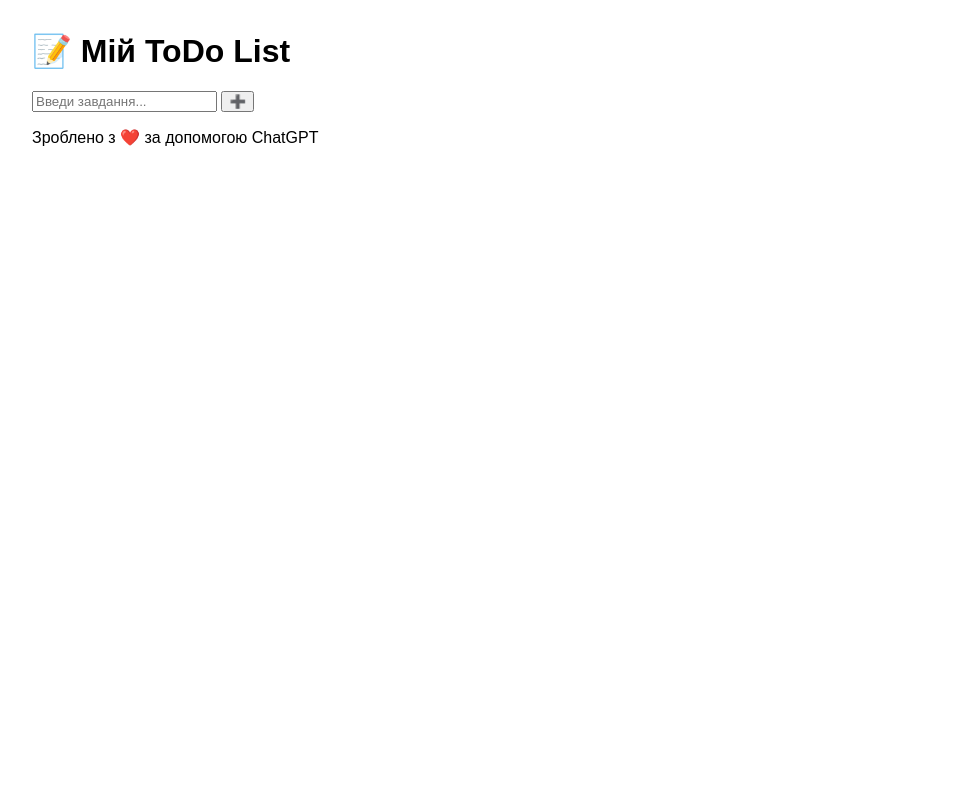
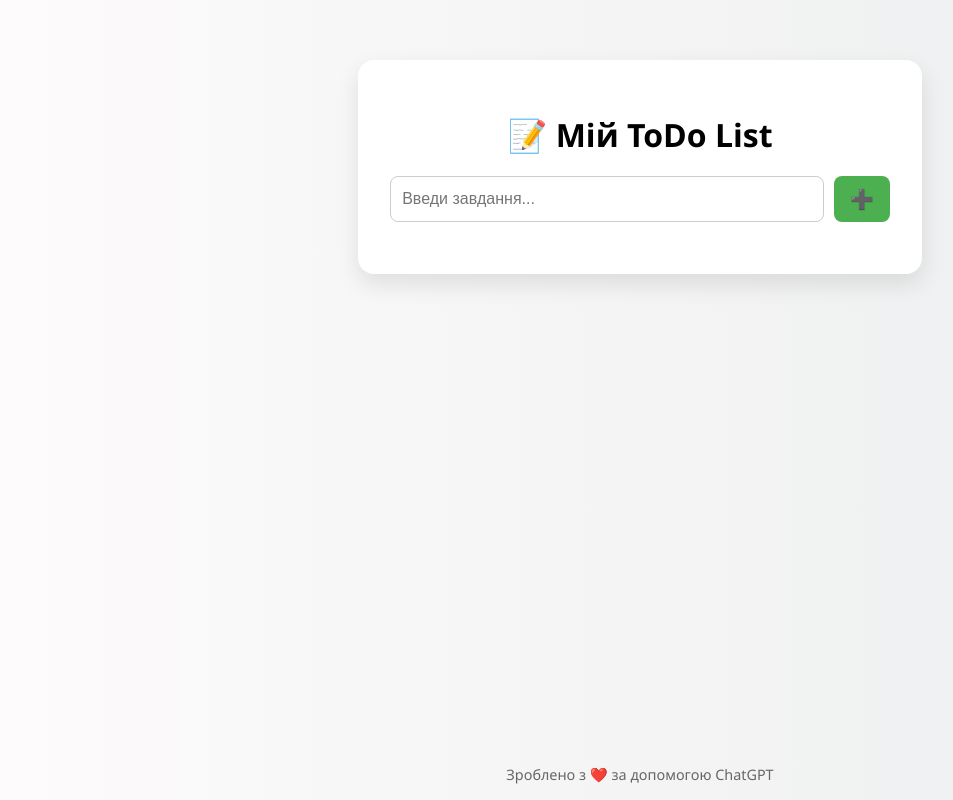
Before and after one commit to visi13/ToDoList, a plain HTML site: page index.html in a window 1280 px wide. Shown: the whole page, without its empty margins (0-953 px from the left). Drawn offline with Linux system fonts and the light colour scheme.

Commit message:
Update style.css

```diff
--- a/style.css
+++ b/style.css
@@ -1,19 +1,97 @@
 body {
-  font-family: sans-serif;
-  margin: 2rem;
+  margin: 0;
+  font-family: 'Segoe UI', sans-serif;
+  background: linear-gradient(to right, #fdfbfb, #ebedee);
+  display: flex;
+  flex-direction: column;
+  align-items: center;
+  min-height: 100vh;
+}
+
+.container {
+  margin-top: 60px;
+  background: white;
+  padding: 2rem;
+  border-radius: 16px;
+  box-shadow: 0 10px 25px rgba(0, 0, 0, 0.1);
+  width: 90%;
+  max-width: 500px;
+}
+
+h1 {
+  text-align: center;
+  margin-bottom: 20px;
 }
 
 form {
-  margin-bottom: 1rem;
+  display: flex;
+  gap: 10px;
+  margin-bottom: 20px;
+}
+
+input {
+  flex: 1;
+  padding: 0.7rem;
+  border-radius: 8px;
+  border: 1px solid #ccc;
+  font-size: 1rem;
+}
+
+button {
+  padding: 0.7rem 1rem;
+  border: none;
+  background-color: #4CAF50;
+  color: white;
+  border-radius: 8px;
+  font-size: 1.2rem;
+  cursor: pointer;
+  transition: background-color 0.2s ease;
+}
+
+button:hover {
+  background-color: #45a049;
+}
+
+ul {
+  list-style: none;
+  padding: 0;
 }
 
 li {
+  background: #f9f9f9;
+  padding: 1rem;
+  margin-bottom: 0.5rem;
+  border-radius: 10px;
   display: flex;
   justify-content: space-between;
-  margin-bottom: 0.5rem;
+  align-items: center;
+  transition: 0.3s ease;
 }
 
-.completed {
+li.completed {
   text-decoration: line-through;
-  color: gray;
+  opacity: 0.6;
 }
+
+li span {
+  flex: 1;
+}
+
+li button {
+  margin-left: 10px;
+  font-size: 1rem;
+  background-color: #e0e0e0;
+  color: #333;
+}
+
+li button:hover {
+  background-color: #ccc;
+}
+
+footer {
+  margin-top: auto;
+  padding: 1rem;
+  color: #666;
+  font-size: 0.9rem;
+  text-align: center;
+}
```
